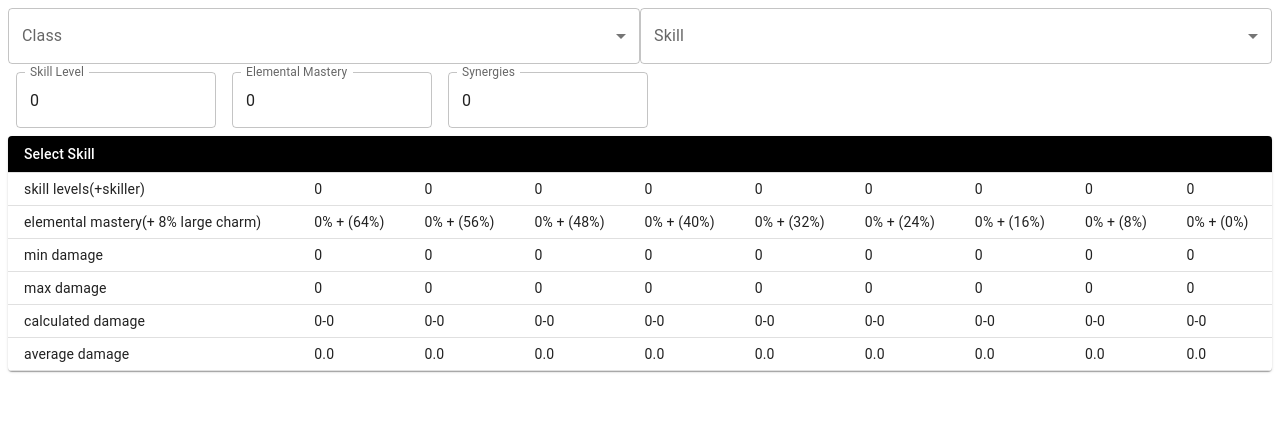
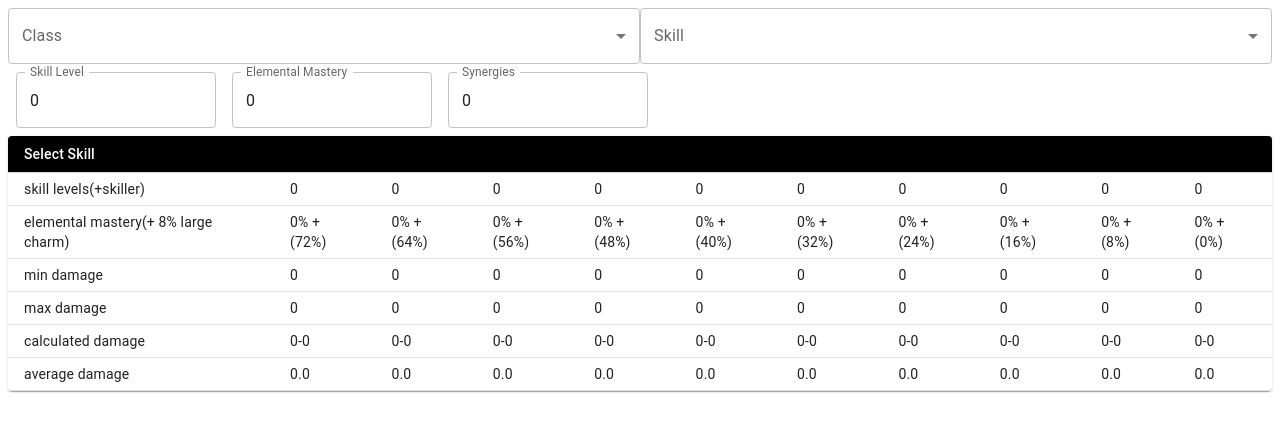
Before and after one commit to kyhong222/pd2-charm-calculator, a React (Create React App) app: page / in a window 1280 px wide. Shown: the top 432 px of the page. Built offline with nearby package versions, Linux system fonts and the light colour scheme.

Commit message:
fix: now calculated table shows 10 results

```diff
--- a/src/Components/CalculatedTable.js
+++ b/src/Components/CalculatedTable.js
@@ -24,16 +24,18 @@ function CalculatedTable(props) {
         <TableCell>{values[6]}</TableCell>
         <TableCell>{values[7]}</TableCell>
         <TableCell>{values[8]}</TableCell>
+        <TableCell>{values[9]}</TableCell>
       </TableRow>
     );
   };
+
   const createCalculatedData = (name, values1, values2) => {
     const minArray = [];
     const maxArray = [];
-    for (let i = 0; i < 9; i++) {
+    for (let i = 0; i < 10; i++) {
       const min = Number(values1[i]);
       const max = Number(values2[i]);
-      const mastery = Number(props.masteries) + 8 * (8 - i);
+      const mastery = Number(props.masteries) + 8 * (9 - i);
       const synergies = Number(props.synergies);
 
       minArray.push(Number(calculateDmg(min, synergies, mastery)));
@@ -52,16 +54,18 @@ function CalculatedTable(props) {
         <TableCell>{`${minArray[6]}-${maxArray[6]}`}</TableCell>
         <TableCell>{`${minArray[7]}-${maxArray[7]}`}</TableCell>
         <TableCell>{`${minArray[8]}-${maxArray[8]}`}</TableCell>
+        <TableCell>{`${minArray[9]}-${maxArray[9]}`}</TableCell>
       </TableRow>
     );
   };
+
   const createAverageData = (name, values1, values2) => {
     const minArray = [];
     const maxArray = [];
-    for (let i = 0; i < 9; i++) {
+    for (let i = 0; i < 10; i++) {
       const min = Number(values1[i]);
       const max = Number(values2[i]);
-      const mastery = Number(props.masteries) + 8 * (8 - i);
+      const mastery = Number(props.masteries) + 8 * (9 - i);
       const synergies = Number(props.synergies);
 
       minArray.push(Number(calculateDmg(min, synergies, mastery)));
@@ -98,6 +102,9 @@ function CalculatedTable(props) {
         <TableCell>{`${((minArray[8] + maxArray[8]) / 2).toFixed(
           1
         )}`}</TableCell>
+        <TableCell>{`${((minArray[9] + maxArray[9]) / 2).toFixed(
+          1
+        )}`}</TableCell>
       </TableRow>
     );
   };
@@ -124,9 +131,9 @@ function CalculatedTable(props) {
   const SkillLevelRow = () => {
     let valueArray = [];
     if (props.skillLevel <= 0) {
-      valueArray = [0, 0, 0, 0, 0, 0, 0, 0, 0];
+      valueArray = [0, 0, 0, 0, 0, 0, 0, 0, 0, 0];
     } else {
-      for (let i = 0; i < 9; i++) {
+      for (let i = 0; i < 10; i++) {
         valueArray.push(`${Number(props.skillLevel)} + (${i})`);
       }
     }
@@ -135,8 +142,8 @@ function CalculatedTable(props) {
 
   const MasteryRow = () => {
     const valueArray = [];
-    for (let i = 0; i < 9; i++) {
-      valueArray.push(`${Number(props.masteries)}% + (${(8 - i) * 8}%)`);
+    for (let i = 0; i < 10; i++) {
+      valueArray.push(`${Number(props.masteries)}% + (${(9 - i) * 8}%)`);
     }
 
     return createData("elemental mastery(+ 8% large charm)", valueArray);
@@ -148,7 +155,7 @@ function CalculatedTable(props) {
       props.skillName === "Select Skill" ||
       Number(props.skillLevel) === 0
     ) {
-      valueArray = [0, 0, 0, 0, 0, 0, 0, 0, 0];
+      valueArray = [0, 0, 0, 0, 0, 0, 0, 0, 0, 0];
     } else {
       const skill = skillDatas[props.skillName];
       valueArray = skill.min.slice(
@@ -166,12 +173,12 @@ function CalculatedTable(props) {
       props.skillName === "Select Skill" ||
       Number(props.skillLevel) === 0
     ) {
-      valueArray = [0, 0, 0, 0, 0, 0, 0, 0, 0];
+      valueArray = [0, 0, 0, 0, 0, 0, 0, 0, 0, 0];
     } else {
       const skill = skillDatas[props.skillName];
       valueArray = skill.max.slice(
         Number(props.skillLevel) - 1,
-        Number(props.skillLevel) + 8
+        Number(props.skillLevel) + 9
       );
     }
 
@@ -184,12 +191,12 @@ function CalculatedTable(props) {
       props.skillName === "Select Skill" ||
       Number(props.skillLevel) === 0
     ) {
-      minArray = [0, 0, 0, 0, 0, 0, 0, 0, 0];
+      minArray = [0, 0, 0, 0, 0, 0, 0, 0, 0, 0];
     } else {
       const skill = skillDatas[props.skillName];
       minArray = skill.min.slice(
         Number(props.skillLevel) - 1,
-        Number(props.skillLevel) + 8
+        Number(props.skillLevel) + 9
       );
     }
     let maxArray;
@@ -198,12 +205,12 @@ function CalculatedTable(props) {
       props.skillName === "Select Skill" ||
       Number(props.skillLevel) === 0
     ) {
-      maxArray = [0, 0, 0, 0, 0, 0, 0, 0, 0];
+      maxArray = [0, 0, 0, 0, 0, 0, 0, 0, 0, 0];
     } else {
       const skill = skillDatas[props.skillName];
       maxArray = skill.max.slice(
         Number(props.skillLevel) - 1,
-        Number(props.skillLevel) + 8
+        Number(props.skillLevel) + 9
       );
     }
 
@@ -216,12 +223,12 @@ function CalculatedTable(props) {
       props.skillName === "Select Skill" ||
       Number(props.skillLevel) === 0
     ) {
-      minArray = [0, 0, 0, 0, 0, 0, 0, 0, 0];
+      minArray = [0, 0, 0, 0, 0, 0, 0, 0, 0, 0];
     } else {
       const skill = skillDatas[props.skillName];
       minArray = skill.min.slice(
         Number(props.skillLevel) - 1,
-        Number(props.skillLevel) + 8
+        Number(props.skillLevel) + 9
       );
     }
     let maxArray;
@@ -230,12 +237,12 @@ function CalculatedTable(props) {
       props.skillName === "Select Skill" ||
       Number(props.skillLevel) === 0
     ) {
-      maxArray = [0, 0, 0, 0, 0, 0, 0, 0, 0];
+      maxArray = [0, 0, 0, 0, 0, 0, 0, 0, 0, 0];
     } else {
       const skill = skillDatas[props.skillName];
       maxArray = skill.max.slice(
         Number(props.skillLevel) - 1,
-        Number(props.skillLevel) + 8
+        Number(props.skillLevel) + 9
       );
     }
 
@@ -247,6 +254,7 @@ function CalculatedTable(props) {
       <TableHead>
         <TableRow>
           <StyledTableCell>{props.skillName}</StyledTableCell>
+          <StyledTableCell>{""}</StyledTableCell>
           <StyledTableCell>{""}</StyledTableCell>
           <StyledTableCell>{""}</StyledTableCell>
           <StyledTableCell>{""}</StyledTableCell>
@@ -272,9 +280,6 @@ function CalculatedTable(props) {
         <AverageDmgRow></AverageDmgRow>
       </TableBody>
     );
-
-    // createData("min damage", [1, 1, 1, 1, 1, 1, 1, 1, 1]),
-    // createData("max damage", [1, 1, 1, 1, 1, 1, 1, 1, 1]),
   };
 
   return (
```
